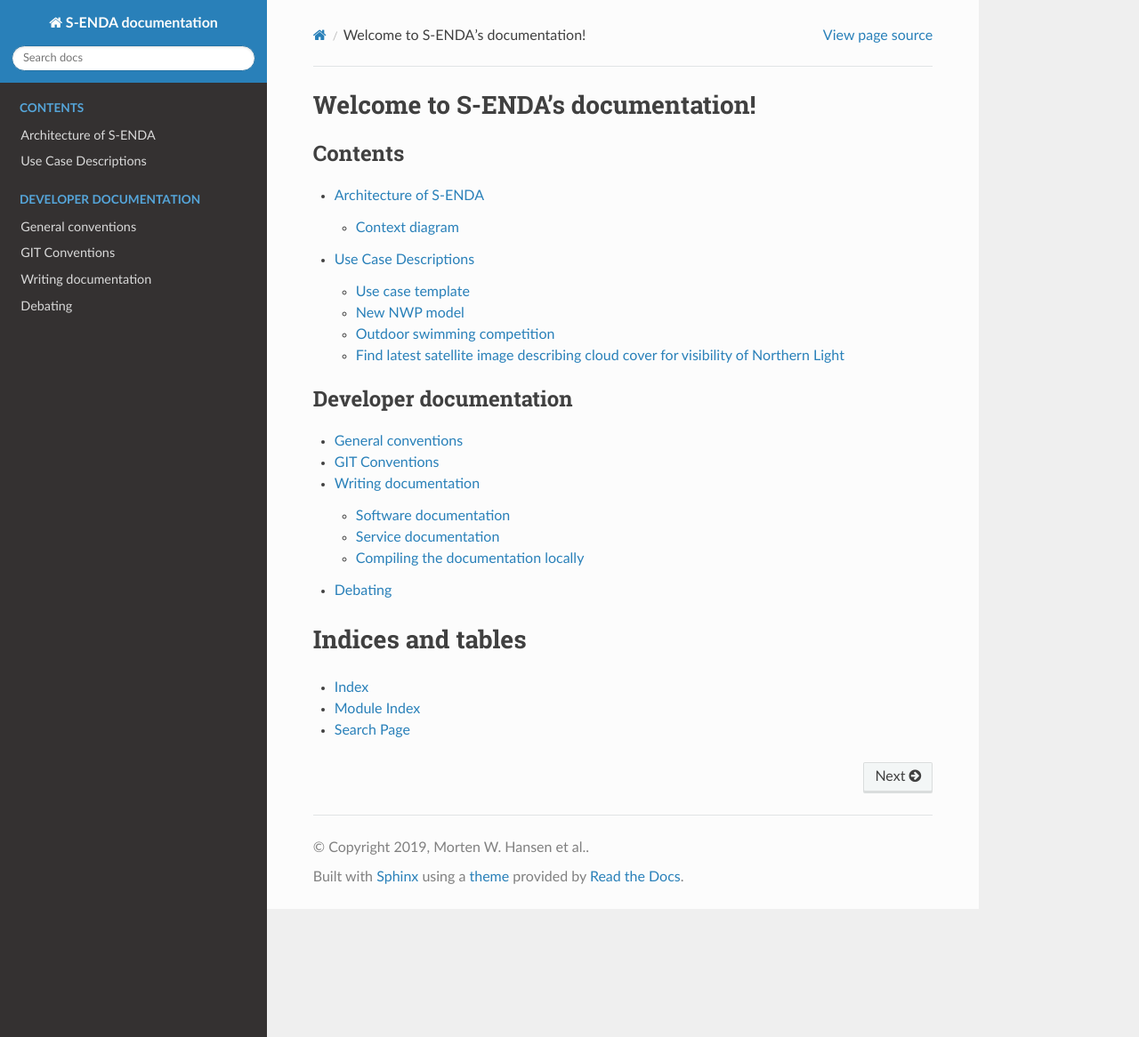
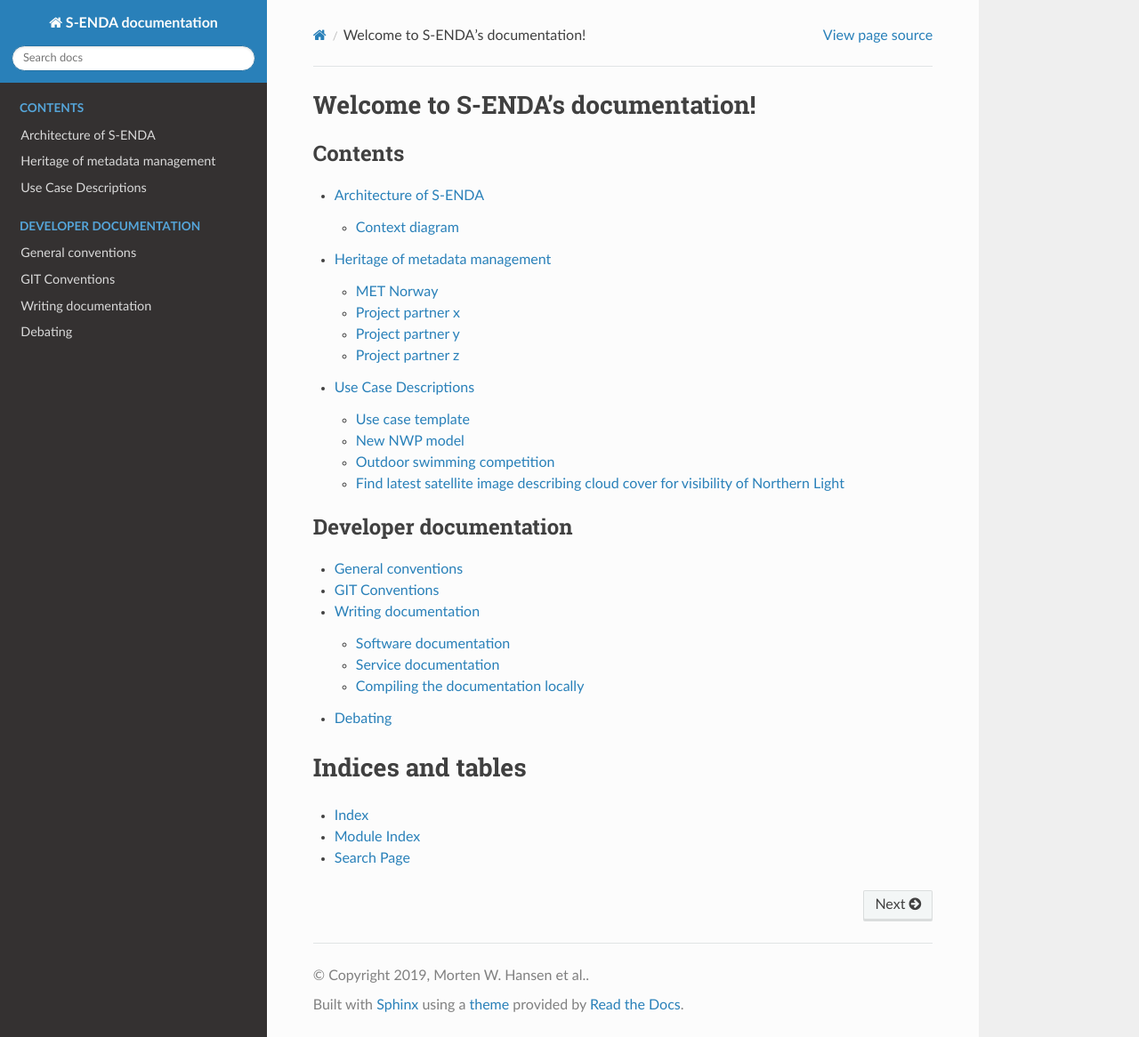
Before and after one commit to metno/S-ENDA-documentation, a Sphinx documentation site: the page built from source/index.rst, in a window 1280 px wide and 1166 px high. Shown: the whole window at 89% size. Built offline with Sphinx 7.4.7 and the Read the Docs theme 2.0.0, drawn with Linux system fonts in a browser that asks for light colours; some of the changed lines change nothing that is shown.

Commit message:
#48: Added section for heritage documentation

```diff
--- a/source/index.rst
+++ b/source/index.rst
@@ -11,6 +11,7 @@
    :caption: Contents
 
    architecture
+   metadata_management
    use_cases
 
 .. toctree::
--- /dev/null
+++ b/source/metadata_management.rst
@@ -0,0 +1,52 @@
+Heritage of metadata management
+""""""""""""""""""""""""""""""""
+
+MET Norway
+==========
+
+Service catalog
+^^^^^^^^^^^^^^^
+
+TODO: write or link to documentation about the service catalog.
+
+ST-INFOSYS
+^^^^^^^^^^^^^^^
+
+TODO: write or link to documentation about ST-INFOSYS.
+
+api.met.no
+^^^^^^^^^^^
+
+TODO: write or link to documentation about api.met.no.
+
+Frost
+^^^^^
+
+TODO: write or link to documentation about frost.
+
+MET Norway discovery and configuration metadata standard (MMD)
+^^^^^^^^^^^^^^^^^^^^^^^^^^^^^^^^^^^^^^^^^^^^^^^^^^^^^^^^^^^^^^^
+
+The MMD standard is defined here: https://github.com/steingod/mmd/
+
+TODO: write or link to documentation about MMD.
+
+Product status
+^^^^^^^^^^^^^^
+
+TODO: write or link to documentation about product status.
+
+Project partner x
+==================
+
+TODO: fill in...
+
+Project partner y
+==================
+
+TODO: fill in...
+
+Project partner z
+==================
+
+TODO: fill in...
```
